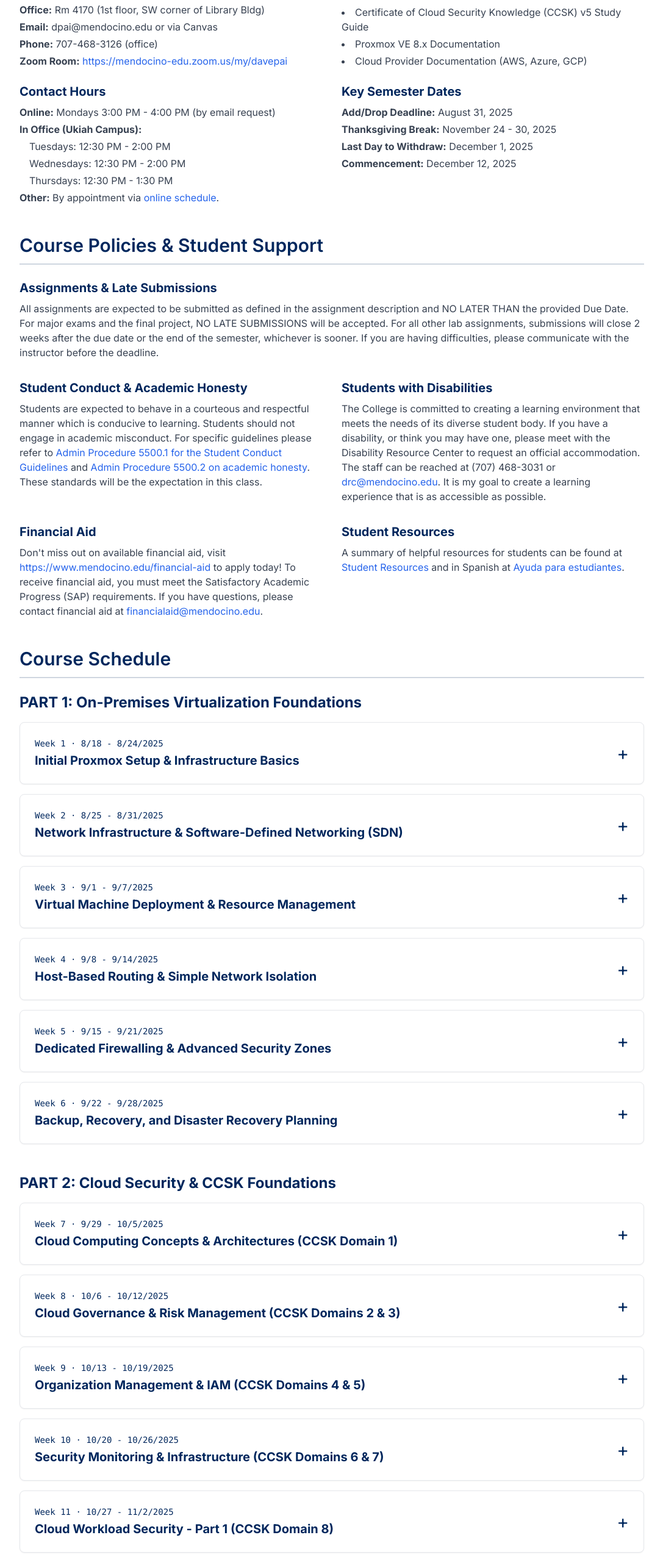
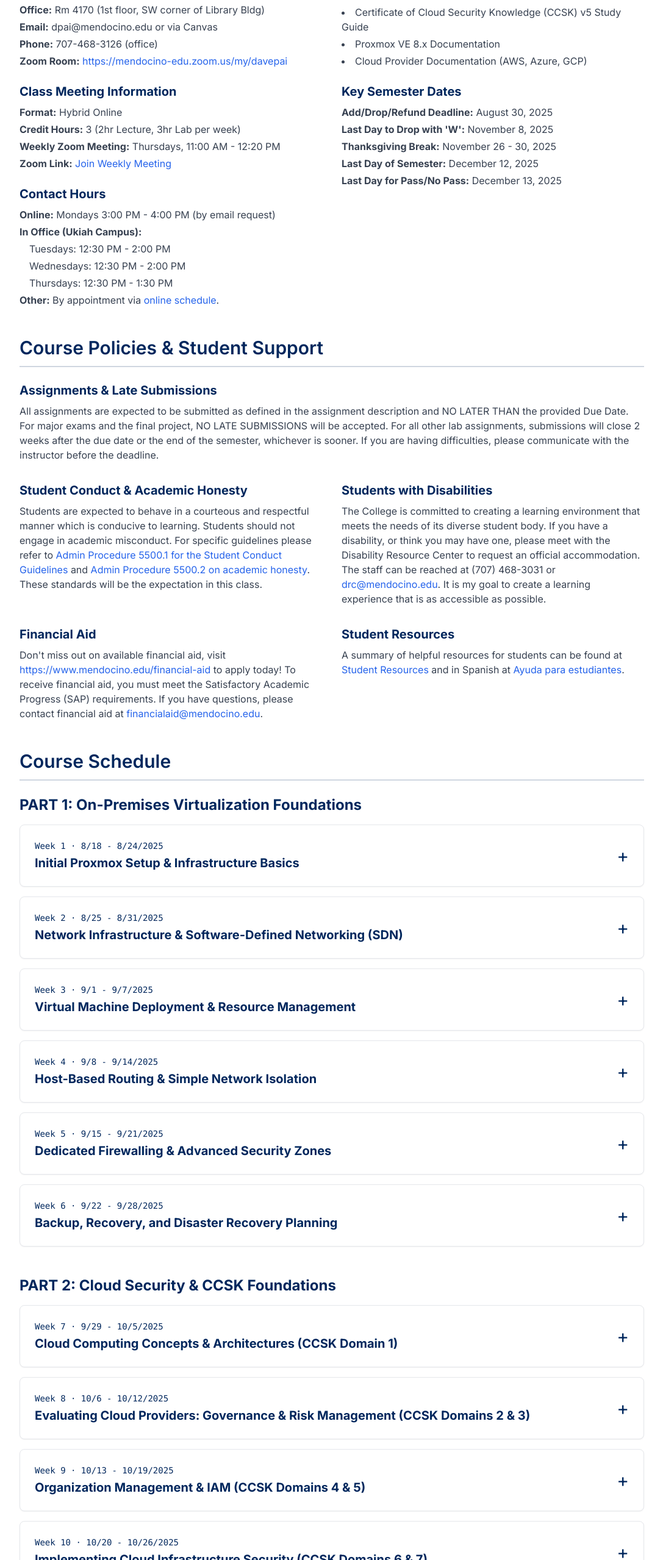
Before and after one commit to dpai-mc/csc161-resources, a plain HTML site: page 25Fall-CSC161-syllabus.html in a window 1280 px wide. Shown: the part 942-3500 px from the top of the page at 61% size, without its empty margins (96-1183 px from the left). Drawn offline with nearby package versions, Linux system fonts and the light colour scheme.

Commit message:
Update 25Fall-CSC161-syllabus.html

```diff
--- a/25Fall-CSC161-syllabus.html
+++ b/25Fall-CSC161-syllabus.html
@@ -140,7 +140,7 @@
         <section id="course-information" class="max-w-5xl mx-auto mb-12 text-left pt-8 -mt-8">
             <h2 class="text-3xl font-semibold school-blue-text border-b-2 pb-3 mb-6" style="border-color: #00275D30;">Course Information</h2>
             <div class="grid md:grid-cols-2 gap-x-8 gap-y-12">
-                <!-- Column 1: Instructor, Office Hours -->
+                <!-- Column 1: Instructor, Office Hours, Class Meeting -->
                 <div class="space-y-6">
                     <div>
                         <h3 class="text-xl font-bold school-blue-text mb-2">Instructor Information</h3>
@@ -150,6 +150,15 @@
                             <li><strong>Email:</strong> dpai@mendocino.edu or via Canvas</li>
                             <li><strong>Phone:</strong> 707-468-3126 (office)</li>
                             <li><strong>Zoom Room:</strong> <a href="https://mendocino-edu.zoom.us/my/davepai" target="_blank" class="text-blue-600 hover:underline">https://mendocino-edu.zoom.us/my/davepai</a></li>
+                        </ul>
+                    </div>
+                    <div>
+                        <h3 class="text-xl font-bold school-blue-text mb-2">Class Meeting Information</h3>
+                        <ul class="space-y-1 text-gray-700">
+                            <li><strong>Format:</strong> Hybrid Online</li>
+                            <li><strong>Credit Hours:</strong> 3 (2hr Lecture, 3hr Lab per week)</li>
+                            <li><strong>Weekly Zoom Meeting:</strong> Thursdays, 11:00 AM - 12:20 PM</li>
+                            <li><strong>Zoom Link:</strong> <a href="https://mendocino-edu.zoom.us/j/85827559978?pwd=aSawmV0quthVsw7vrv57sfASDDztIN.1" target="_blank" class="text-blue-600 hover:underline">Join Weekly Meeting</a></li>
                         </ul>
                     </div>
                     <div>
@@ -178,10 +187,11 @@
                     <div>
                         <h3 class="text-xl font-bold school-blue-text mb-2">Key Semester Dates</h3>
                         <ul class="space-y-1 text-gray-700">
-                            <li><strong>Add/Drop Deadline:</strong> August 31, 2025</li>
-                            <li><strong>Thanksgiving Break:</strong> November 24 - 30, 2025</li>
-                            <li><strong>Last Day to Withdraw:</strong> December 1, 2025</li>
-                            <li><strong>Commencement:</strong> December 12, 2025</li>
+                            <li><strong>Add/Drop/Refund Deadline:</strong> August 30, 2025</li>
+                            <li><strong>Last Day to Drop with 'W':</strong> November 8, 2025</li>
+                            <li><strong>Thanksgiving Break:</strong> November 26 - 30, 2025</li>
+                            <li><strong>Last Day of Semester:</strong> December 12, 2025</li>
+                            <li><strong>Last Day for Pass/No Pass:</strong> December 13, 2025</li>
                         </ul>
                     </div>
                 </div>
@@ -251,17 +261,17 @@
             { week: 5, part: 1, dates: "9/15 - 9/21/2025", title: "Dedicated Firewalling & Advanced Security Zones", topic: "Deploying a dedicated virtual firewall appliance for robust security. Creating a new, protected server VLAN and migrating services. Implementing policy-based firewall rules.", lab: "Deploy a pfSense VM to act as the primary gateway/firewall. Create a new VLAN 30 for servers. Reconfigure the file server from Week 4 to have a single interface in VLAN 30. Implement firewall rules on pfSense to control access from VLANs 10 and 20 to the file server, while SMB handles file-level authorization.", bridge: "Relate the deployment of a virtual appliance like pfSense to using dedicated cloud marketplace firewall solutions (Network Virtual Appliances) or native cloud firewalls for advanced, policy-driven security." },
             { week: 6, part: 1, dates: "9/22 - 9/28/2025", title: "Backup, Recovery, and Disaster Recovery Planning", topic: "Implementing robust backup strategies for virtual machines. Differentiating between backup, recovery, and disaster recovery. Planning for business continuity.", lab: "Develop and implement a local backup schedule for critical VMs using Proxmox's built-in backup tools. Create a formal Disaster Recovery (DR) plan document that outlines procedures for a major outage, including requirements for off-site data storage.", bridge: "This on-premises planning provides the foundation for understanding cloud-native resilience, such as AWS Backup, Azure Site Recovery, and the concepts of Recovery Time Objective (RTO) and Recovery Point Objective (RPO) in a cloud context." },
             // Part 2
-            { week: 7, part: 2, dates: "9/29 - 10/5/2025", title: "Cloud Computing Concepts & Architectures (CCSK Domain 1)", topic: "Defining cloud computing, IaaS, PaaS, & SaaS models, deployment models, and the Shared Responsibility Model.", lab: "Conduct a multi-cloud exploration. Compare the Proxmox setup to the free tiers of AWS, Azure, and GCP. Create your first instances (EC2, Azure VM, Compute Engine) on each platform and document the differences.", bridge: null },
-            { week: 8, part: 2, dates: "10/6 - 10/12/2025", title: "Cloud Governance & Risk Management (CCSK Domains 2 & 3)", topic: "Governance frameworks (e.g., CSA CCM), risk assessment methodologies, and managing compliance in the cloud.", lab: "Use the CSA STAR registry to evaluate a service from AWS, Azure, and GCP. Simulate a vendor risk assessment using the CAIQ.", bridge: null },
-            { week: 9, part: 2, dates: "10/13 - 10/19/2025", title: "Organization Management & IAM (CCSK Domains 4 & 5)", topic: "Cloud account hierarchies, identity federation, Single Sign-On (SSO), and the principle of least privilege.", lab: "Perform a deep dive into AWS IAM, creating users, groups, roles, and policies. Compare this process to Azure Active Directory and GCP IAM.", bridge: null },
-            { week: 10, part: 2, dates: "10/20 - 10/26/2025", title: "Security Monitoring & Infrastructure (CCSK Domains 6 & 7)", topic: "Cloud logging and monitoring strategies, infrastructure security for compute, and network security controls.", lab: "Configure and review logs using AWS CloudTrail and CloudWatch. Implement and test network security controls (Security Groups, Azure NSGs, GCP Firewall Rules) on all three platforms.", bridge: null },
-            { week: 11, part: 2, dates: "10/27 - 11/2/2025", title: "Cloud Workload Security - Part 1 (CCSK Domain 8)", topic: "Securing cloud virtual machines (building on Proxmox knowledge) and an introduction to container security.", lab: "Create a hardened 'golden image' VM on a cloud platform. Deploy a basic container application using a managed service like AWS Fargate or Azure Container Instances.", bridge: null },
+            { week: 7, part: 2, dates: "9/29 - 10/5/2025", title: "Cloud Computing Concepts & Architectures (CCSK Domain 1)", topic: "Defining cloud computing, IaaS, PaaS, & SaaS models, deployment models, and the Shared Responsibility Model.", lab: "Conduct a multi-cloud exploration. Compare the Proxmox setup to the free tiers of AWS, Azure, and GCP. Create your first instances (EC2, Azure VM, Compute Engine) and document the differences in offerings and initial security posture.", bridge: null },
+            { week: 8, part: 2, dates: "10/6 - 10/12/2025", title: "Evaluating Cloud Providers: Governance & Risk Management (CCSK Domains 2 & 3)", topic: "Using governance frameworks (e.g., CSA CCM) to perform risk assessments and evaluate cloud providers for security before use.", lab: "Use the CSA STAR registry and CAIQ to perform a security evaluation of a specific service from AWS, Azure, and GCP for a given operational scenario. Document your findings and recommendation.", bridge: null },
+            { week: 9, part: 2, dates: "10/13 - 10/19/2025", title: "Organization Management & IAM (CCSK Domains 4 & 5)", topic: "Cloud account hierarchies, identity federation, Single Sign-On (SSO), and implementing least privilege.", lab: "Perform a deep dive into AWS IAM, creating users, groups, roles, and policies. Compare this process to Azure Active Directory and GCP IAM, and evaluate the pros and cons of each model.", bridge: null },
+            { week: 10, part: 2, dates: "10/20 - 10/26/2025", title: "Implementing Cloud Infrastructure Security (CCSK Domains 6 & 7)", topic: "Implementing security for cloud compute and network infrastructure. Configuring monitoring and logging.", lab: "Implement and test network security controls (Security Groups, NSGs, GCP Firewall Rules) on all three platforms. Configure centralized logging and create a basic security alert.", bridge: null },
+            { week: 11, part: 2, dates: "10/27 - 11/2/2025", title: "Cloud Workload Security & Evaluation (CCSK Domain 8)", topic: "Securing cloud virtual machines and containers. Evaluating the applicability of different workload types.", lab: "Create a hardened 'golden image' VM on a cloud platform. Deploy a container application and write a comparative analysis on when to use a VM vs. a container for a specific application scenario.", bridge: null },
             { week: 12, part: 2, dates: "11/3 - 11/9/2025", title: "Cloud Workload Security - Part 2 (CCSK Domain 8 cont.)", topic: "Serverless (Functions as a Service) security concepts and unique considerations for AI/ML workloads.", lab: "Deploy a simple serverless function on AWS (Lambda), Azure (Functions), or GCP (Cloud Functions). Secure it by configuring a resource-based policy and integrating it with a secrets management service.", bridge: null },
-            { week: 13, part: 2, dates: "11/10 - 11/16/2025", title: "Data Security & Encryption (CCSK Domain 9)", topic: "Cloud storage types, data encryption at-rest and in-transit, and cloud-native key management strategies.", lab: "Secure an object storage bucket (S3, Azure Blob, or Google Cloud Storage) by configuring policies, enabling versioning, and applying encryption with a customer-managed key.", bridge: null },
-            { week: 14, part: 2, dates: "11/17 - 11/23/2025", title: "Application Security & DevSecOps (CCSK Domain 10)", topic: "Secure software development lifecycle (SSDLC) in the cloud, and integrating security into CI/CD pipelines.", lab: "Build a simple, secure CI/CD pipeline on one cloud platform (e.g., AWS CodePipeline, GitHub Actions) that includes a static code analysis step.", bridge: null },
+            { week: 13, part: 2, dates: "11/10 - 11/16/2025", title: "Data Storage Security: Risks, Attacks, and Issues (CCSK Domain 9)", topic: "Identifying and evaluating risks, attacks, and common issues for various cloud storage types. Implementing encryption and key management.", lab: "For a given data type, evaluate the risks of using S3, Azure Blob, and Google Cloud Storage. Implement and test bucket policies, versioning, and encryption with a customer-managed key on one platform.", bridge: null },
+            { week: 14, part: 2, dates: "11/17 - 11/23/2025", title: "Application Security & DevSecOps (CCSK Domain 10)", topic: "Secure software development lifecycle (SSDLC) in the cloud, and integrating security into CI/CD pipelines.", lab: "Build a simple, secure CI/CD pipeline on one cloud platform. Evaluate the security offerings of different CI/CD platforms (e.g., GitHub Actions vs. AWS CodePipeline).", bridge: null },
             { week: 15, part: 2, dates: "11/24 - 11/30/2025", title: "Incident Response & Resilience (CCSK Domain 11)", topic: "Cloud incident response procedures, business continuity, and disaster recovery strategies.", lab: "Implement and test backup and recovery procedures for a cloud VM. Participate in a tabletop exercise simulating a security incident (e.g., a data breach).", bridge: null },
             { week: 16, part: 2, dates: "12/1 - 12/7/2025", title: "Related Technologies & Course Synthesis (CCSK Domain 12)", topic: "Zero Trust architecture, the intersection of AI and cloud security, and preparing for final project work.", lab: "Review key concepts from the course and begin outlining the final project architecture.", bridge: null },
-            { week: 17, part: 2, dates: "12/8 - 12/12/2025", title: "Final Project & Presentations", topic: "Focus on completing and presenting the final project.", lab: "Design and document a secure hybrid cloud architecture that connects an on-premises Proxmox cluster to a multi-cloud deployment, incorporating a unified IAM strategy, centralized monitoring, and a disaster recovery plan.", bridge: null }
+            { week: 17, part: 2, dates: "12/8 - 12/12/2025", title: "Final Project & Presentations", topic: "Focus on completing and presenting the final project.", lab: "Design, build, and document a secure hybrid cloud architecture. Justify all platform and service choices based on the operational scenario, security requirements, and your prior evaluations.", bridge: null }
         ];
 
         // --- DOM Manipulation and Event Handling ---
```
